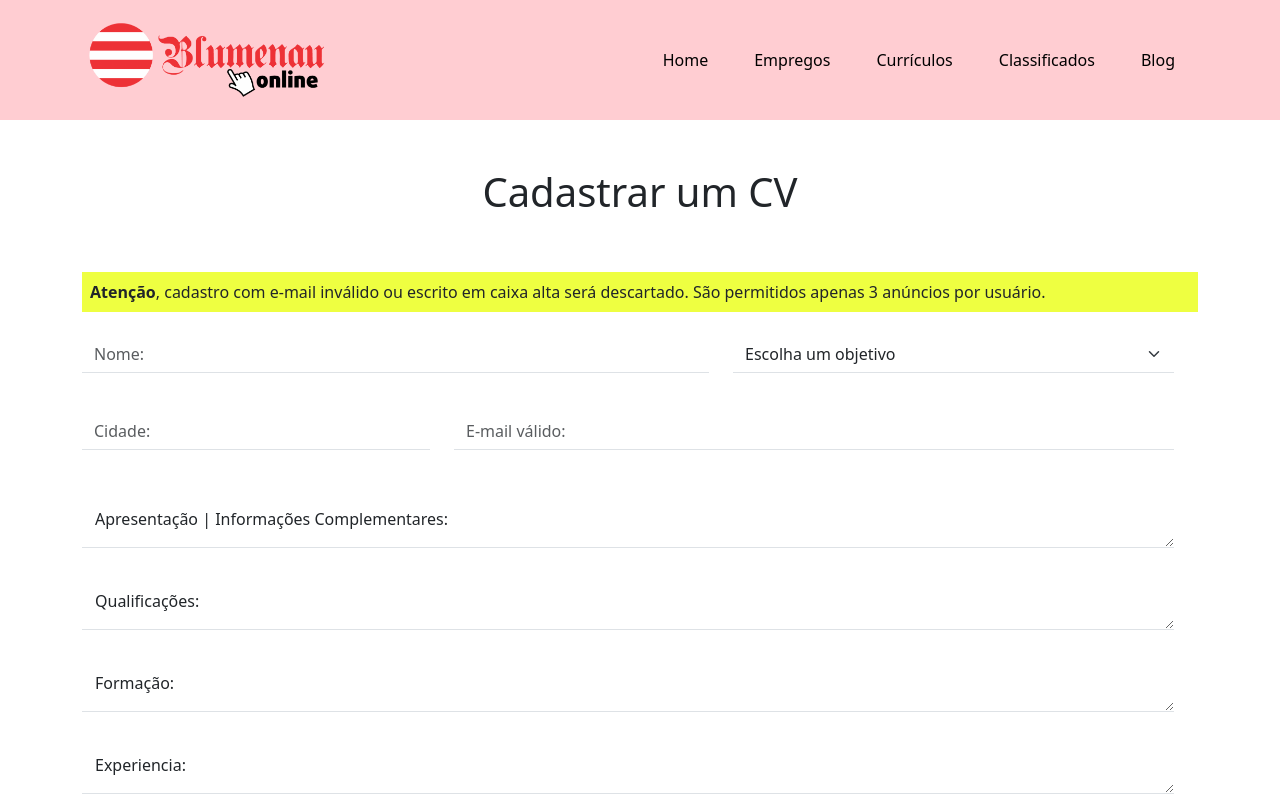
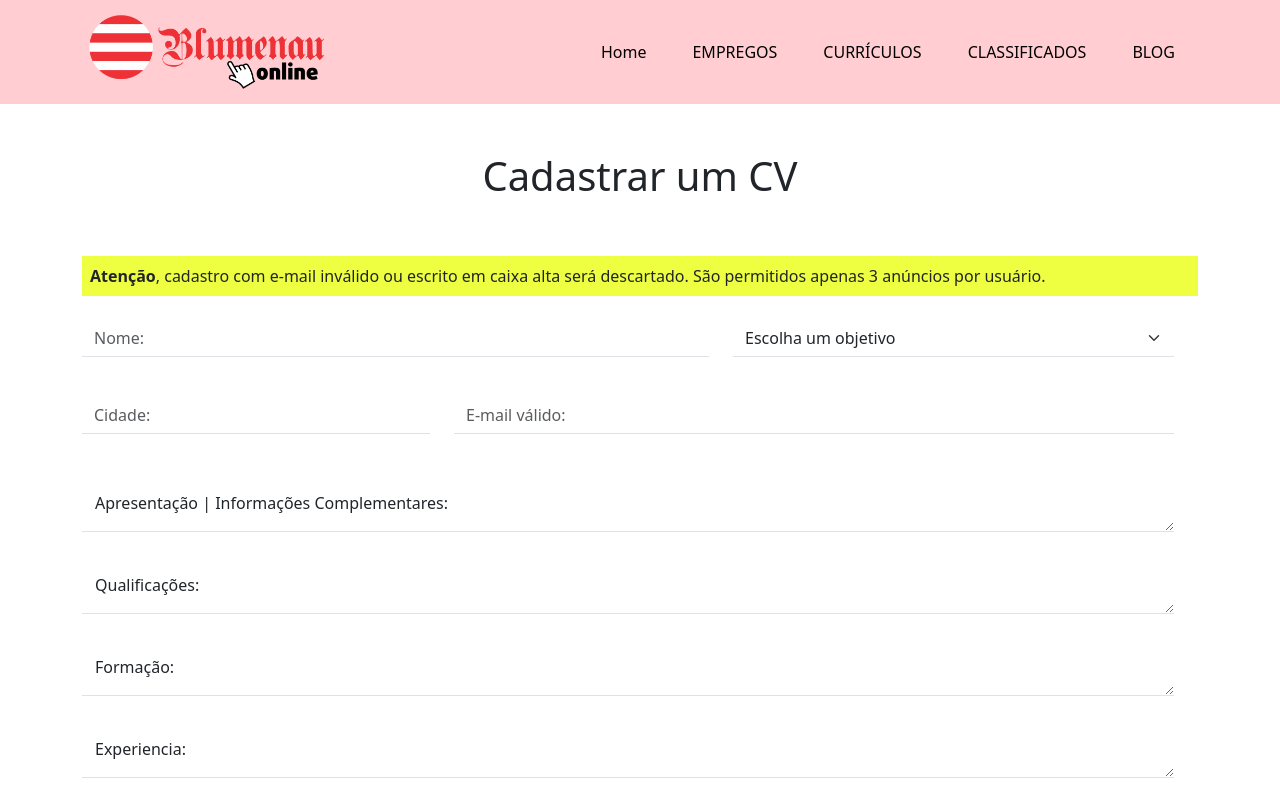
Before and after one commit to Danielgmichels/bnuOnline, a plain HTML site: page curriculo.html in a window 1280 px wide. Shown: the top 800 px of the page. Drawn offline with Linux system fonts and the light colour scheme.

Commit message:
Commitando index que não tinha ido

```diff
--- a/curriculo.html
+++ b/curriculo.html
@@ -10,9 +10,9 @@
 </head>
 
 <body>
-    <nav class="navbar nav navbar-expand-lg">
-        <div class=" container">
-            <a class="navbar-brand" href="index.html"><img src="img/logo.png" width="250px"></a>
+    <nav class="navbar nav navbar-expand-lg p-0">
+        <div class=" container ">
+            <a class="navbar-brand" href="#"><img src="img/logo.png" width="250px"></a>
             <button class="navbar-toggler" type="button" data-bs-toggle="collapse"
                 data-bs-target="#navbarSupportedContent" aria-controls="navbarSupportedContent" aria-expanded="false"
                 aria-label="Toggle navigation">
@@ -22,21 +22,32 @@
 
                 <div class="d-flex " role="search">
                     <ul class=" navbar-nav me-auto mb-2 mb-lg-0">
+                        <a class="nav-link active d-block btn-nav" aria-current="page" href="index.html">
                             <li class="nav-item">
-                            <a class="nav-link active" aria-current="page" href="index.html">Home</a>
+                                Home
                             </li>
+                        </a>
+                        <a class="nav-link active d-block btn-nav" aria-current="page" href="">
                             <li class="nav-item">
-                            <a class="nav-link active" aria-current="page" href="#">Empregos</a>
+                                EMPREGOS
                             </li>
+                        </a>
+                        <a class="nav-link active d-block btn-nav" aria-current="page" href="">
                             <li class="nav-item">
-                            <a class="nav-link active" aria-current="page" href="#">Currículos</a>
+                                CURRÍCULOS
                             </li>
+                        </a>
+                        <a class="nav-link active d-block btn-nav" aria-current="page" href="">
                             <li class="nav-item">
-                            <a class="nav-link active" aria-current="page" href="#">Classificados</a>
+                                CLASSIFICADOS
                             </li>
+                        </a>
+                        <a class="nav-link active d-block btn-nav" aria-current="page" href="noticia.html">
                             <li class="nav-item">
-                            <a class="nav-link active" aria-current="page" href="noticia.html">Blog</a>
+                                BLOG
                             </li>
+                        </a>
+
                     </ul>
                 </div>
             </div>
```
Also changed, not shown: index.html (+4 -4 lines), noticia.html (+19 -8 lines). Lines whose indentation alone changed are shown as unchanged.
